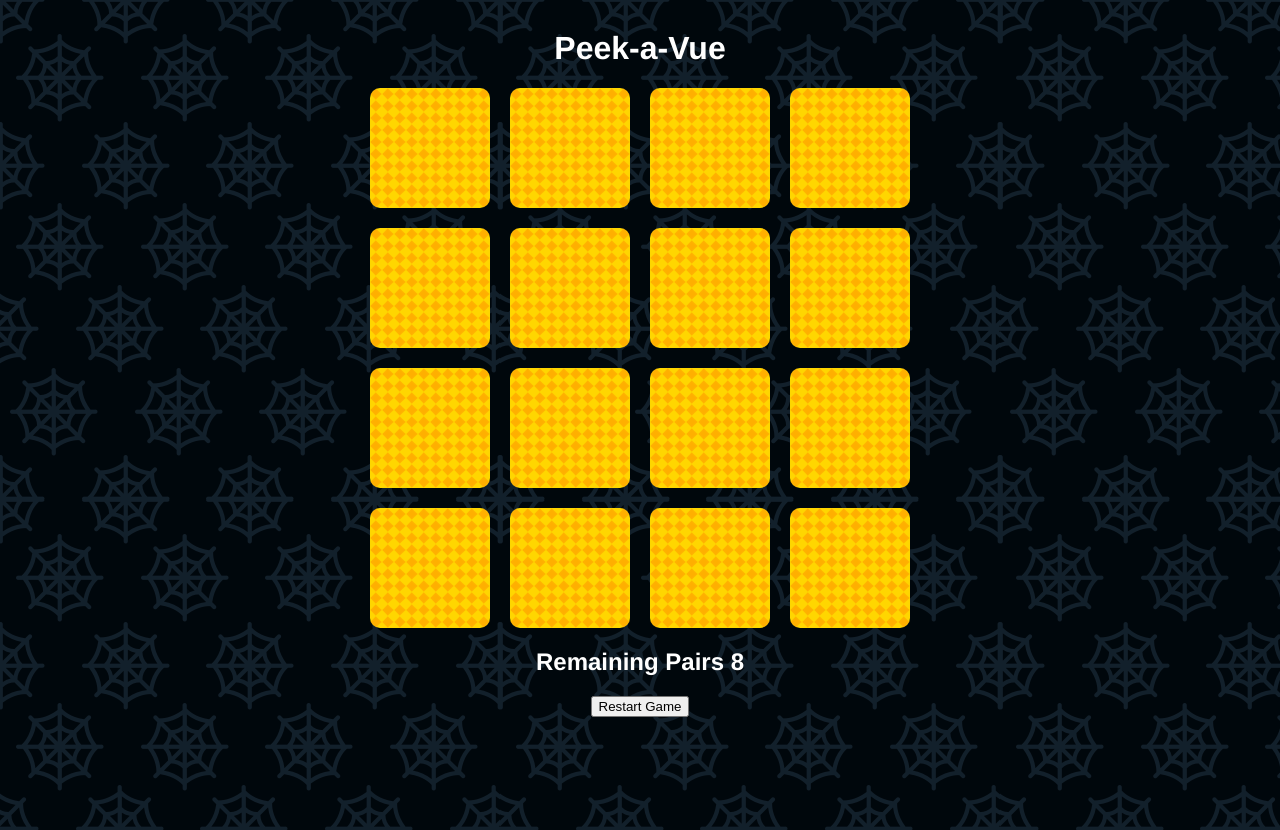
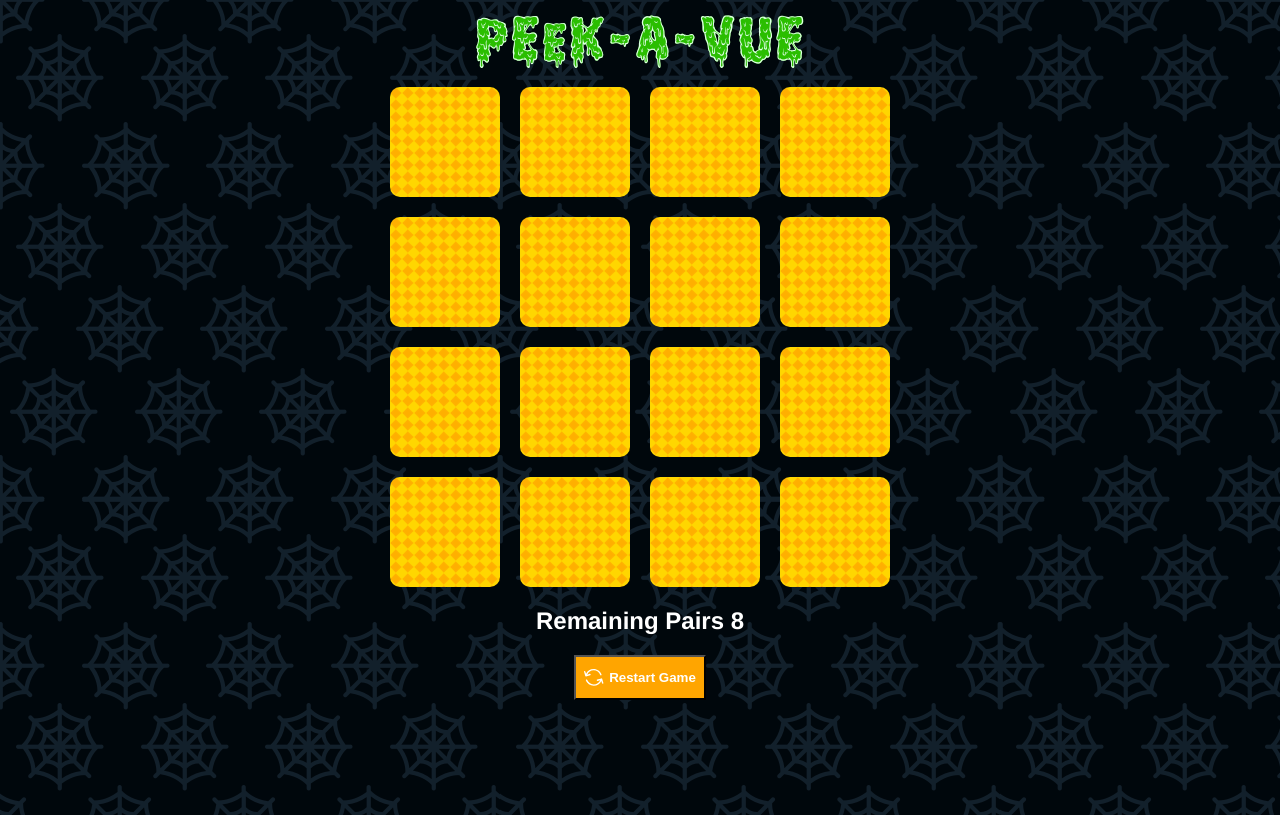
Before and after one commit to KDA-Coding/Peek-a-Vue-Tut-Project, a Vue app in the folder peek-a-vue-tut-project/: page / in a window 1280 px wide. Built offline with nearby package versions, Linux system fonts and the light colour scheme.

Commit message:
Styling Added
Added Halloween style images to elements.

```diff
--- a/peek-a-vue-tut-project/src/App.vue
+++ b/peek-a-vue-tut-project/src/App.vue
@@ -1,5 +1,6 @@
 <template>
-  <h1>Peek-a-Vue</h1>
+  <h1 class="sr-only">Peek-a-Vue</h1>
+  <img src="../public/images/peek-a-vue-title.png" class="title"/>
   <section class="game-board">
     <GameCard v-for="(card, index ) in cardList"
     :key="`card-${index}`"
@@ -10,7 +11,10 @@
     @select-card="flipCard" />
   </section>
   <h2>{{ status }}</h2>
-  <button @click="restartGame">Restart Game</button>
+  <button @click="restartGame" class="button">
+  <img src="/images/restart.svg"
+  alt="Restart Icon"/>
+  Restart Game </button>
 </template>
 
 <script>
@@ -174,15 +178,45 @@ h1 {
   background-color: #00070c;
   height: 100vh;
   color: #fff;
-  padding-top: 30px;
+  padding-top: 15px;
+}
+
+.button {
+  background-color: orange;
+  color: white;
+  padding: 0.75rem 0.5rem;
+  display: flex;
+  align-items: center;
+  justify-content: center;
+  margin: 0 auto;
+  font-weight: bold;
+}
+
+.button img {
+  padding-right: 5px;
 }
 
 .game-board {
   justify-content: center;
   display: grid;
-  grid-template-columns: repeat(4, 120px);
-  grid-template-rows: repeat(4, 120px);
+  grid-template-columns: repeat(4, 110px);
+  grid-template-rows: repeat(4, 110px);
   grid-column-gap: 20px;
   grid-row-gap: 20px;
 }
+
+.sr-only {
+  position: absolute;
+  width: 1px;
+  height: 1px;
+  padding: 0;
+  margin: -1px;
+  overflow: hidden;
+  clip: rect(0,0,0,0);
+  border: 0;
+}
+
+.title {
+  padding-bottom: 15px;
+}
 </style>
```
